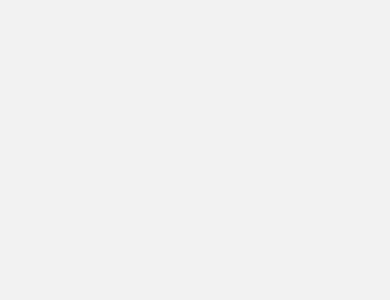
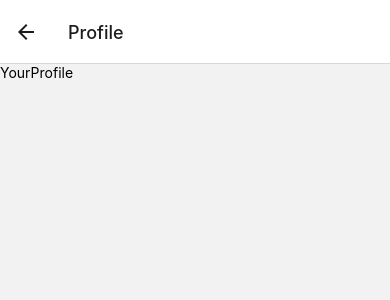
Before and after one commit to mianfarooqazam/Medi_Stock, a React Native app: screen /YourProfile in a window 390 px wide. Before the commit this address had no page. Shown: the top 300 px of the page. Built offline with nearby package versions, Linux system fonts and the light colour scheme.

Commit message:
Your Profile screen added

```diff
--- a/src/navigator/MainNavigator.tsx
+++ b/src/navigator/MainNavigator.tsx
@@ -19,10 +19,11 @@ import CalculateBill from '../screens/dashboard/CalculateBill';
 import Inventory from '../screens/dashboard/Inventory';
 import StockInOut from '../screens/dashboard/StockInOut';
 import OnBoarding from '../screens/dashboard/onBoarding/OnBoarding';
+import YourProfile from '../screens/dashboard/YourProfile';
 
 
 
-//r
+//
 const Stack = createNativeStackNavigator();
 const MainNavigator = () => {
   return (
@@ -45,6 +46,7 @@ const MainNavigator = () => {
         <Stack.Screen name='SearchProducts' component={SearchProducts} options={{title:'Search Product'}}/>
        <Stack.Screen name='Inventory' component={Inventory} options={{title:'Your Inventory'}}/>
        <Stack.Screen name='StockInOut' component={StockInOut} options={{title:'In-Out Stock'}}/>
+       <Stack.Screen name='YourProfile' component={YourProfile} options={{title:'Profile'}}/>
 
         <Stack.Screen  name='ChatScreen' component={ChatScreen} options={{title:"Start Chatting with your friends"}}/>
 
--- a/src/screens/dashboard/Dashboard.tsx
+++ b/src/screens/dashboard/Dashboard.tsx
@@ -41,7 +41,7 @@ const Dashboard = ({navigation}) => {
         </TouchableOpacity>
       </View>
       <View style={styles.row}>
-        <TouchableOpacity style={[styles.item, { height: itemHeight }]} onPress={()=>navigation.navigate("OnBoarding")}>
+        <TouchableOpacity style={[styles.item, { height: itemHeight }]} >
           <Text style={styles.screenText}>Sales</Text>
           <MaterialIcon name="attach-money" size={40} color="#fff" />
         </TouchableOpacity>
@@ -59,7 +59,17 @@ const Dashboard = ({navigation}) => {
           <Text style={styles.screenText}>Comming Soon</Text>
           <MaterialIcon name="timeline" size={40} color="#fff" />
         </TouchableOpacity>
+
       </View>
+      <View style={styles.row}>
+      <TouchableOpacity style={[styles.item, { height: itemHeight }]} onPress={()=>navigation.navigate("YourProfile")}>
+          <Text style={styles.screenText}>Your Profile</Text>
+          <MaterialIcon name="person" size={40} color="#fff" />
+        </TouchableOpacity>
+
+
+      </View>
+
     </ScrollView>
   );
 }
--- /dev/null
+++ b/src/screens/dashboard/YourProfile.tsx
@@ -0,0 +1,12 @@
+import { View, Text } from 'react-native'
+import React from 'react'
+
+const YourProfile = () => {
+  return (
+    <View>
+      <Text>YourProfile</Text>
+    </View>
+  )
+}
+
+export default YourProfile
```
